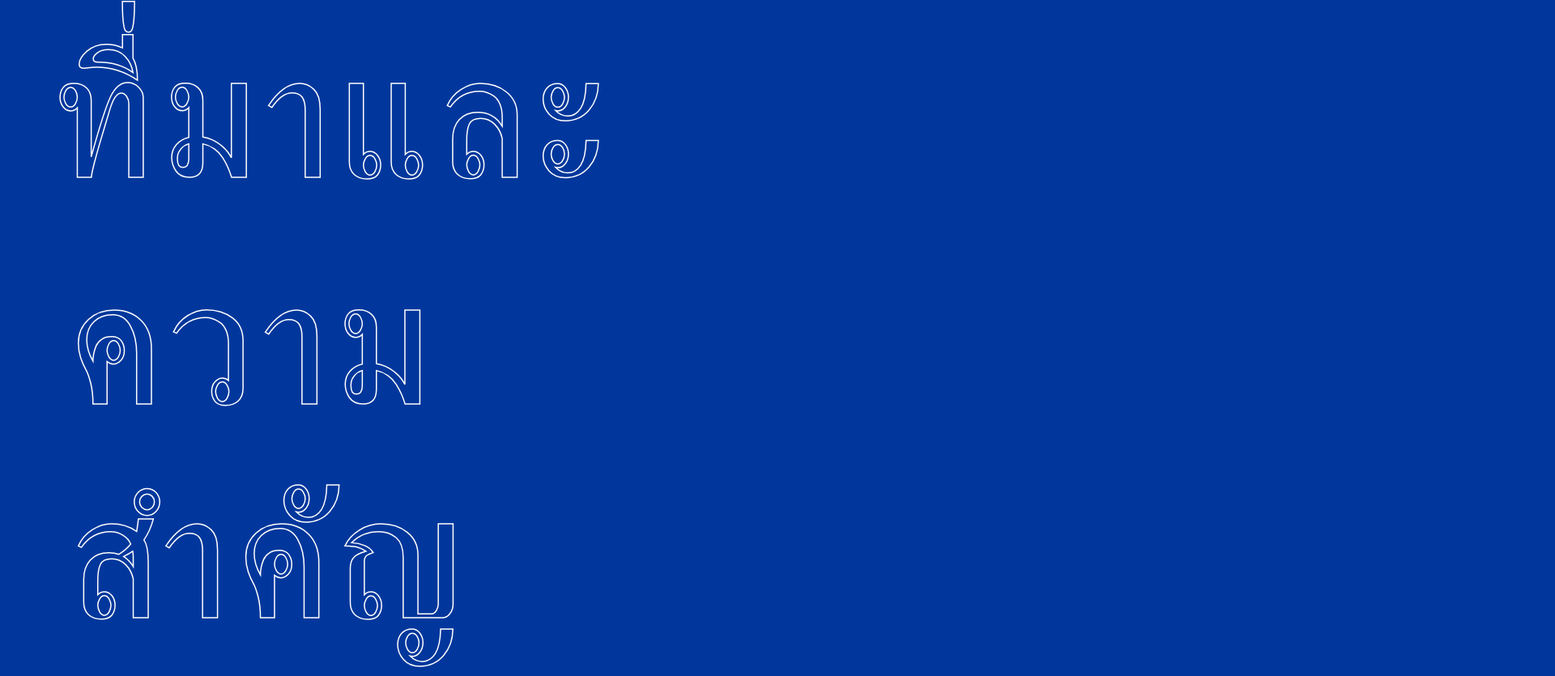
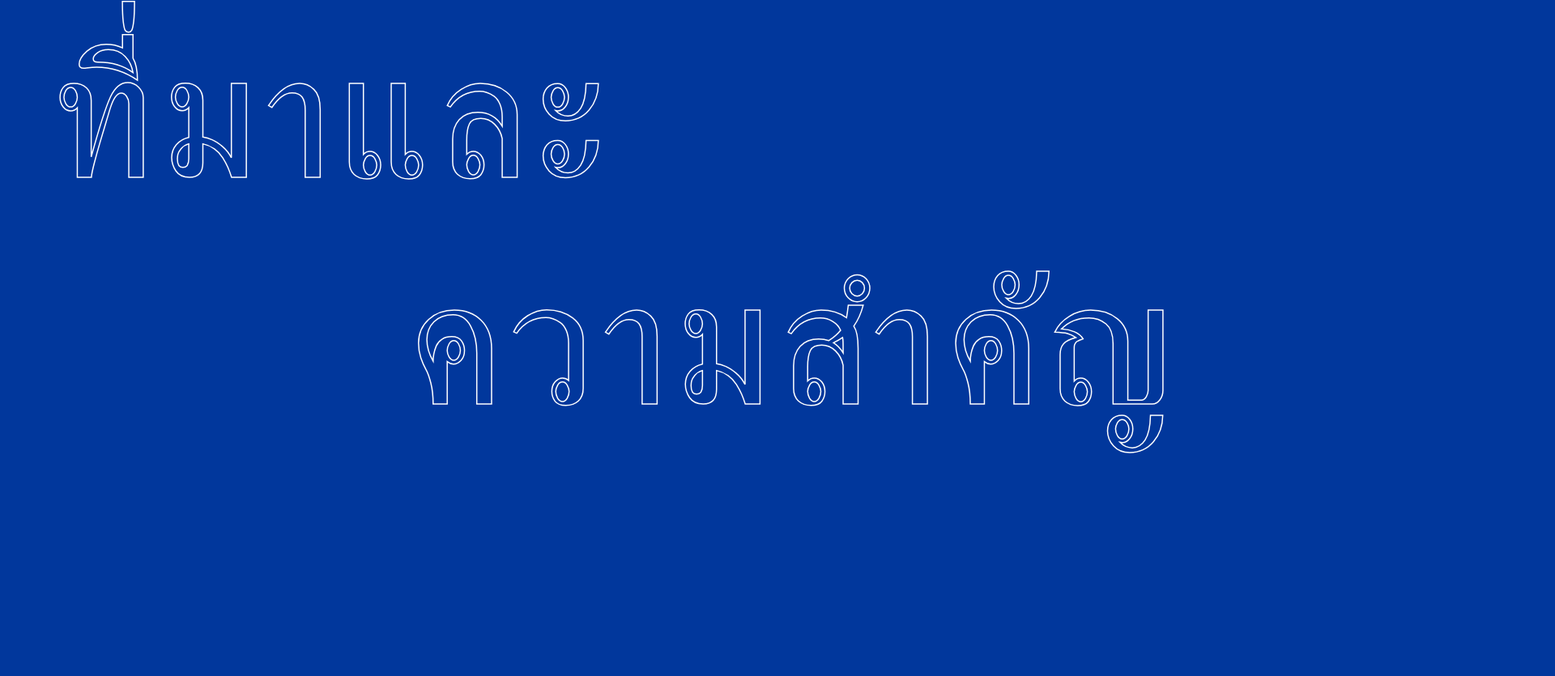
Before and after one commit to hnunkung/KhanghanChaipat, a plain HTML site: page Historical.html in a window 1280 px wide. Shown: the part 29-864 px from the top of the page at 81% size, 1920 px wide, since content can reach past the window. After the commit the page ends 800 px from the top, so only its background shows below. Drawn offline with nearby package versions, Linux system fonts and the light colour scheme; a web font is replaced by a local one.

Commit message:
mod historical

```diff
--- a/Historical.html
+++ b/Historical.html
@@ -21,8 +21,8 @@
         <figure>
             <h1 class="letter1 font-chonburi">
                 <p>ที่มาและ</p>
-                <div style="width: 500px;">
-                    <p style="margin-left: 20px;">ความสำคัญ</p>
+                <div style="width: 500px; overflow: hidden;">
+                    <p style="margin-left: 2em; position: absolute;">ความสำคัญ</p>
                 </div>
             </h1>
         </figure>
--- a/tempstyle.css
+++ b/tempstyle.css
@@ -157,6 +157,7 @@ img {
     position: absolute;
     top: 5%;
     left: 5%;
+    width: 20em;
     font-size: 220px;
     letter-spacing: 8px;
     color: rgba(0, 0, 0, 0);
```
